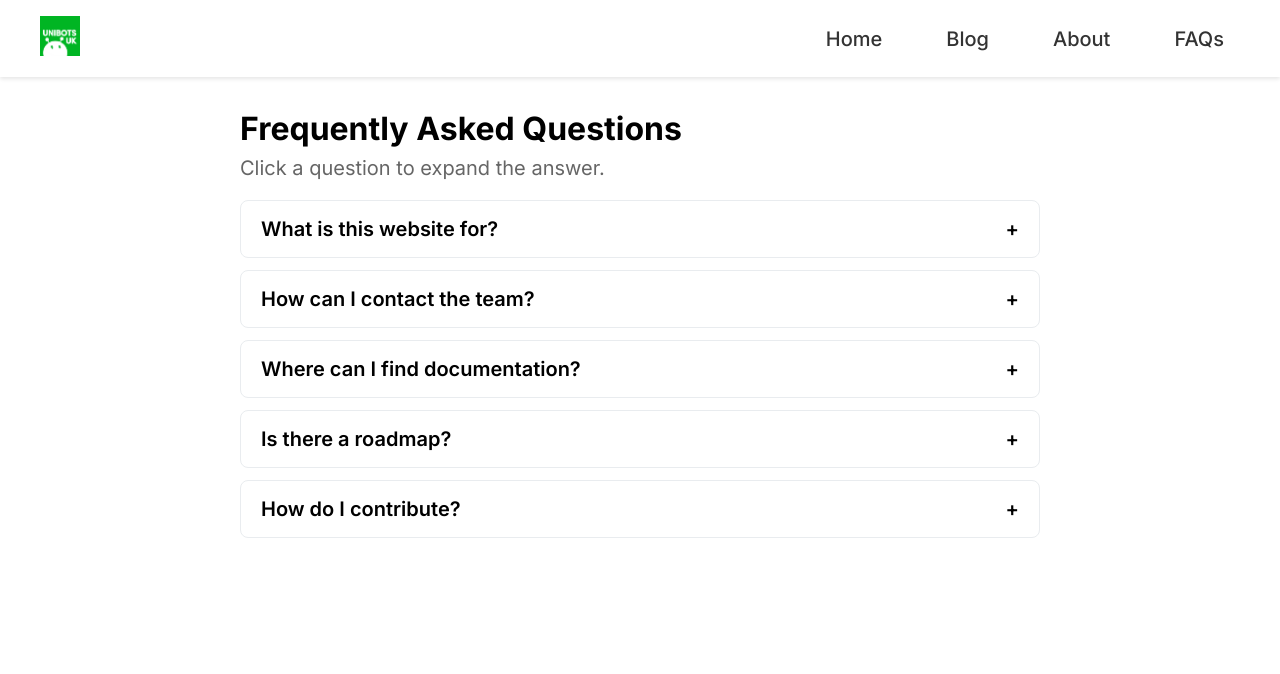
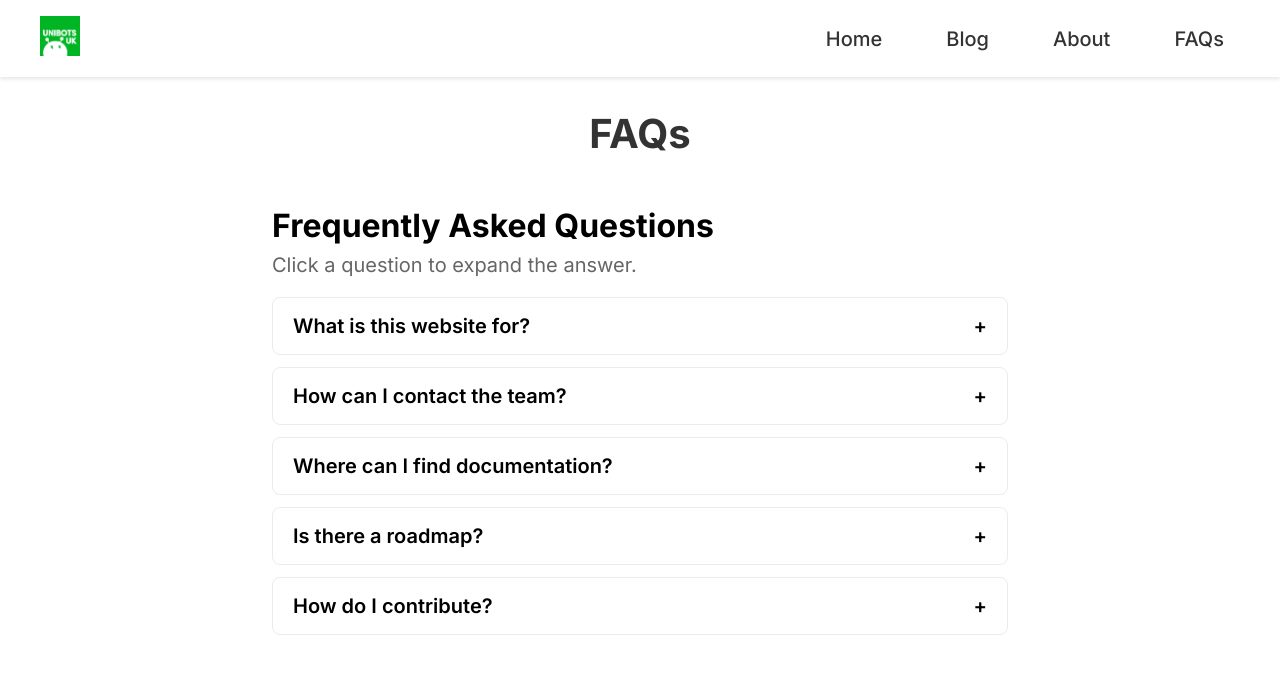
Before and after one commit to momopmoXZ/new_website, a Jekyll site: the page built from FAQs.md, in a window 1280 px wide. Shown: the top 674 px of the page. Built offline with Jekyll 4.4.1, drawn with Linux system fonts in a browser that asks for light colours.

Commit message:
fixed FAQs

```diff
--- a/FAQs.md
+++ b/FAQs.md
@@ -3,45 +3,10 @@ layout: default
 title: FAQs
 ---
 
-<div class="faq">
-  <div class="faq-header">
-    <h1>Frequently Asked Questions</h1>
-    <p>Click a question to expand the answer.</p>
-  </div>
+<div class="about-container">
+    <div class="about-header">
+        <h1>FAQs</h1>
+    </div>
 
-  <details>
-    <summary>What is this website for?</summary>
-    <div class="answer">
-      <p>Lorem ipsum dolor sit amet, consectetur adipiscing elit. Fusce vitae mi eu justo malesuada aliquam. Integer et tincidunt urna. Donec non posuere nunc.</p>
-    </div>
-  </details>
-
-  <details>
-    <summary>How can I contact the team?</summary>
-    <div class="answer">
-      <p>Lorem ipsum dolor sit amet, consectetur adipiscing elit. Curabitur ac dolor ac neque aliquet gravida. Pellentesque habitant morbi tristique senectus et netus et malesuada fames ac turpis egestas.</p>
-    </div>
-  </details>
-
-  <details>
-    <summary>Where can I find documentation?</summary>
-    <div class="answer">
-      <p>Lorem ipsum dolor sit amet, consectetur adipiscing elit. Etiam posuere ligula nec arcu cursus, non tincidunt orci consectetur. Mauris sit amet mi sed arcu fermentum sodales.</p>
-    </div>
-  </details>
-
-  <details>
-    <summary>Is there a roadmap?</summary>
-    <div class="answer">
-      <p>Lorem ipsum dolor sit amet, consectetur adipiscing elit. Proin a dolor vel sapien varius bibendum. Quisque eu aliquet lorem, eget vulputate orci.</p>
-    </div>
-  </details>
-
-  <details>
-    <summary>How do I contribute?</summary>
-    <div class="answer">
-      <p>Lorem ipsum dolor sit amet, consectetur adipiscing elit. Vivamus pharetra, orci sed iaculis volutpat, nisl nisl gravida sapien, eget vulputate eros odio sed nulla.</p>
-    </div>
-  </details>
-
+    {% include faqs.html %}
 </div>
```
